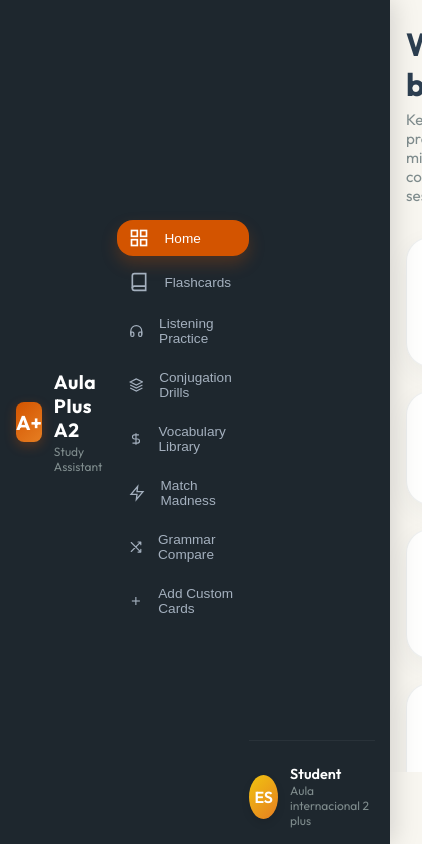
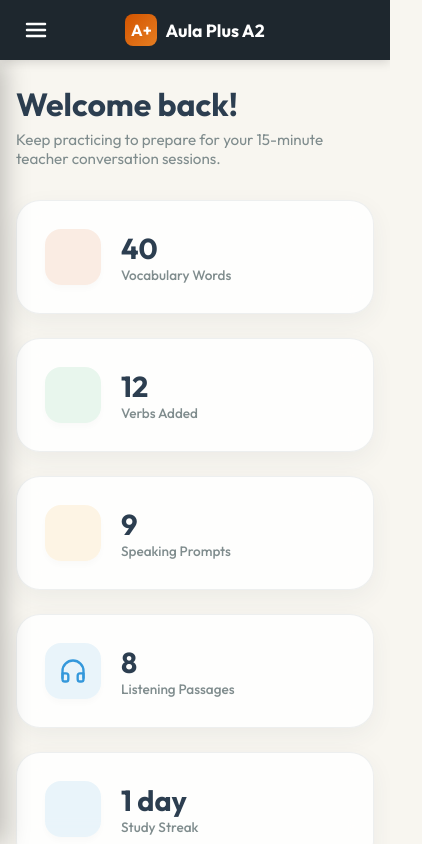
Before and after one commit to smitadabholkar-del/aula-international-guide, a plain HTML site: page index.html in a window 390 px wide. Shown: the whole page, 422 px wide, since content can reach past the window. Drawn offline with Linux system fonts and the light colour scheme.

Commit message:
Add files via upload

```diff
--- a/app.js
+++ b/app.js
@@ -1875,8 +1875,33 @@ function setupEventListeners() {
   document.querySelectorAll('.nav-item').forEach(btn => {
     btn.addEventListener('click', () => {
       switchView(btn.dataset.view);
+
+      // Close mobile sidebar on click
+      const sidebar = document.querySelector('.sidebar');
+      const backdrop = document.getElementById('mobile-sidebar-backdrop');
+      if (sidebar && backdrop) {
+        sidebar.classList.remove('open');
+        backdrop.classList.remove('active');
+      }
     });
   });
+
+  // Mobile Menu Toggle
+  const mobileToggle = document.getElementById('mobile-menu-toggle');
+  const sidebar = document.querySelector('.sidebar');
+  const backdrop = document.getElementById('mobile-sidebar-backdrop');
+
+  if (mobileToggle && sidebar && backdrop) {
+    mobileToggle.addEventListener('click', () => {
+      sidebar.classList.toggle('open');
+      backdrop.classList.toggle('active');
+    });
+
+    backdrop.addEventListener('click', () => {
+      sidebar.classList.remove('open');
+      backdrop.classList.remove('active');
+    });
+  }
 
   // Study Area Filters
   document.getElementById('study-unit-filter').addEventListener('change', buildStudyDeck);
--- a/index.html
+++ b/index.html
@@ -9,6 +9,21 @@
 <body>
 
   <div class="app-container">
+
+    <!-- Mobile Header -->
+    <header class="mobile-header">
+      <button class="hamburger-menu" id="mobile-menu-toggle" aria-label="Toggle Menu">
+        <svg viewBox="0 0 24 24"><line x1="3" y1="12" x2="21" y2="12"></line><line x1="3" y1="6" x2="21" y2="6"></line><line x1="3" y1="18" x2="21" y2="18"></line></svg>
+      </button>
+      <div class="mobile-logo">
+        <div class="logo-icon">A+</div>
+        <h2>Aula Plus A2</h2>
+      </div>
+      <div style="width: 40px;"></div> <!-- Spacer to balance the header -->
+    </header>
+
+    <!-- Backdrop for mobile sidebar overlay -->
+    <div class="sidebar-backdrop" id="mobile-sidebar-backdrop"></div>
 
     <!-- Sidebar Navigation -->
     <aside class="sidebar">
--- a/styles.css
+++ b/styles.css
@@ -1196,6 +1196,15 @@ body {
   margin-top: 8px;
 }
 
+/* Mobile Header & Backdrop (Hidden on Desktop) */
+.mobile-header {
+  display: none;
+}
+
+.sidebar-backdrop {
+  display: none;
+}
+
 /* Responsive Overrides */
 @media (max-width: 1024px) {
   .dashboard-layout, .drill-layout, .creator-layout {
@@ -1208,36 +1217,102 @@ body {
 }
 
 @media (max-width: 768px) {
-  body {
+  .mobile-header {
+    display: flex;
+    align-items: center;
+    justify-content: space-between;
+    padding: 0 16px;
+    background-color: var(--clr-sidebar-bg);
+    color: var(--clr-text-white);
+    height: 60px;
+    position: relative;
+    z-index: 150;
+    box-shadow: 0 2px 10px rgba(0, 0, 0, 0.15);
+  }
+
+  .hamburger-menu {
+    background: none;
+    border: none;
+    color: var(--clr-text-white);
+    cursor: pointer;
+    padding: 8px;
+    display: flex;
+    align-items: center;
+    justify-content: center;
+  }
+
+  .hamburger-menu svg {
+    width: 24px;
+    height: 24px;
+    stroke: currentColor;
+    stroke-width: 2.5;
+    stroke-linecap: round;
+  }
+
+  .mobile-logo {
+    display: flex;
+    align-items: center;
+    gap: 8px;
+  }
+
+  .mobile-logo .logo-icon {
+    width: 32px;
+    height: 32px;
+    font-size: 1rem;
+    box-shadow: none;
+  }
+
+  .mobile-logo h2 {
+    font-size: 1.1rem;
+    font-weight: 700;
+    color: var(--clr-text-white);
+  }
+
+  .app-container {
     flex-direction: column;
+    overflow: hidden;
   }
 
   .sidebar {
-    width: 100%;
-    height: auto;
-    padding: 16px;
-    flex-direction: row;
-    justify-content: space-between;
-    align-items: center;
+    position: fixed;
+    top: 60px;
+    left: 0;
+    width: 280px;
+    height: calc(100vh - 60px);
+    transform: translateX(-100%);
+    transition: transform var(--transition-normal);
+    z-index: 140;
+    box-shadow: 4px 0 24px rgba(0, 0, 0, 0.25);
+    padding: 24px 16px;
   }
 
-  .logo-container {
-    margin-bottom: 0;
+  .sidebar.open {
+    transform: translateX(0);
   }
 
-  .nav-menu {
-    flex-direction: row;
-    gap: 4px;
+  .sidebar-backdrop {
+    display: block;
+    position: fixed;
+    top: 60px;
+    left: 0;
+    width: 100vw;
+    height: calc(100vh - 60px);
+    background-color: rgba(0, 0, 0, 0.4);
+    z-index: 130;
+    backdrop-filter: blur(2px);
+    opacity: 0;
+    pointer-events: none;
+    transition: opacity var(--transition-normal);
   }
 
-  .nav-item {
-    padding: 8px 12px;
-    font-size: 0.85rem;
+  .sidebar-backdrop.active {
+    opacity: 1;
+    pointer-events: auto;
   }
 
   .main-viewport {
     padding: 24px 16px;
-    height: calc(100vh - 72px);
+    height: calc(100vh - 60px);
   }
 
   .flashcard-container {
```
